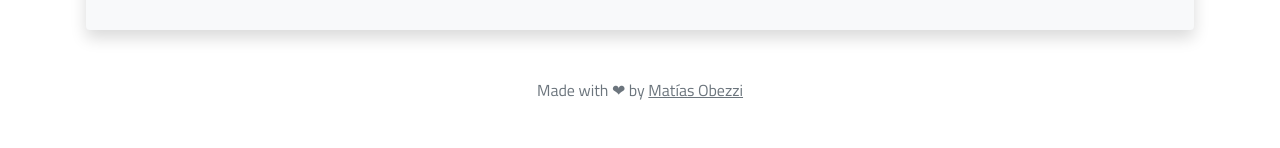
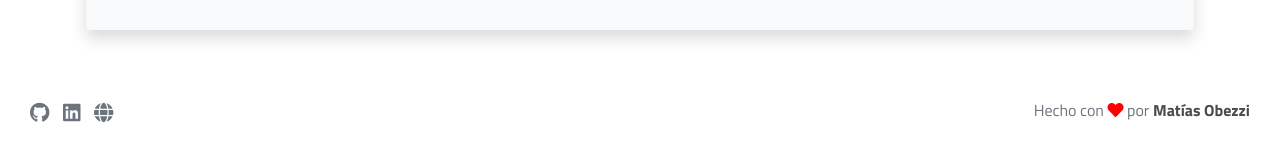
Before and after one commit to Matias-Obezzi/LeWagon, a plain HTML site: page Red/perfil/index.html in a window 1280 px wide. Shown: the part 1757-1905 px from the top of the page. Before the commit the page ends 1875 px from the top, so only its background shows below. Drawn offline with nearby package versions, Linux system fonts and the light colour scheme.

Commit message:
Red Footer

```diff
--- a/Red/perfil/index.html
+++ b/Red/perfil/index.html
@@ -87,7 +87,14 @@
         </div>
     </div>
     <div class="footer">
-        <p class="text-muted text-center">Made with ❤ by <a href="https://matias-obezzi.github.io" target="_blank" class="link">Matías Obezzi</a></a></p>
+        <div class="footer-links">
+            <a href="https://github.com/Matias-Obezzi" target="_blank" title="GitHub"><i class="fab fa-github"></i></a>
+            <a href="https://linkedin.com/in/Matias-Obezzi" target="_blank" title="LinkedIn"><i class="fab fa-linkedin"></i></a>
+            <a href="https://matias-obezzi.github.io" target="_blank" title="Web Personal"><i class="fas fa-globe"></i></a>
+        </div>
+        <div class="footer-copyright">
+            Hecho con <i class="fas fa-heart"></i> por <a href="https://matias-obezzi.github.io" target="_blank" class="author">Matías Obezzi</a>
+        </div>
     </div>
     <!-- Optional JavaScript -->
     <!-- Popper.js first, then Bootstrap JS -->
--- a/Red/perfil/style.css
+++ b/Red/perfil/style.css
@@ -113,3 +113,55 @@
         border-bottom-right-radius: .25rem!important;
     }
 }
+
+.footer{
+    padding: 20px 30px;
+    display: flex;
+    flex-direction: row;
+    justify-content: space-between;
+}
+
+.footer .footer-links a:hover >i{
+    transform: scale(1.1);
+}
+
+.footer .footer-links{
+    width: auto;
+}
+
+.footer .footer-links a{
+    font-size: 20px;
+    margin-right: 10px;
+    color: #6c757d!important;
+    transition: 0.2s all;
+}
+
+.footer .footer-links a:hover{
+    color: black!important;
+    transition: 0.2s all;
+}
+
+.footer .footer-copyright{
+    width: auto;
+    color: #6c757d!important;
+}
+
+.footer .footer-copyright .author{
+    font-weight: bold;
+    color: black;
+    opacity: 0.7;
+    transition: 0.2s all;
+    text-decoration: none;
+}
+
+.footer .footer-copyright .author:hover{
+    font-weight: bold;
+    color: black;
+    opacity: 1;
+    transition: 0.2s all;
+}
+
+.footer .footer-copyright .fa-heart{
+    width: auto;
+    color: red;
+}
--- a/Red/style.css
+++ b/Red/style.css
@@ -168,3 +168,23 @@
         }
     }
 }
+
+.footer .footer-copyright .author{
+    font-weight: bold;
+    color: black;
+    opacity: 0.7;
+    transition: 0.2s all;
+    text-decoration: none;
+}
+
+.footer .footer-copyright .author:hover{
+    font-weight: bold;
+    color: black;
+    opacity: 1;
+    transition: 0.2s all;
+}
+
+.footer .footer-copyright .fa-heart{
+    width: auto;
+    color: red;
+}
```
Also changed, not shown: Red/index.html (+8 -1 lines), UiKit/index.html (+22 -12 lines).
